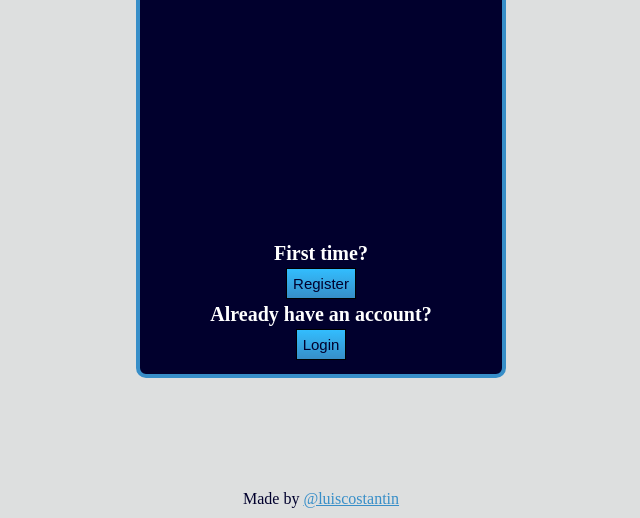
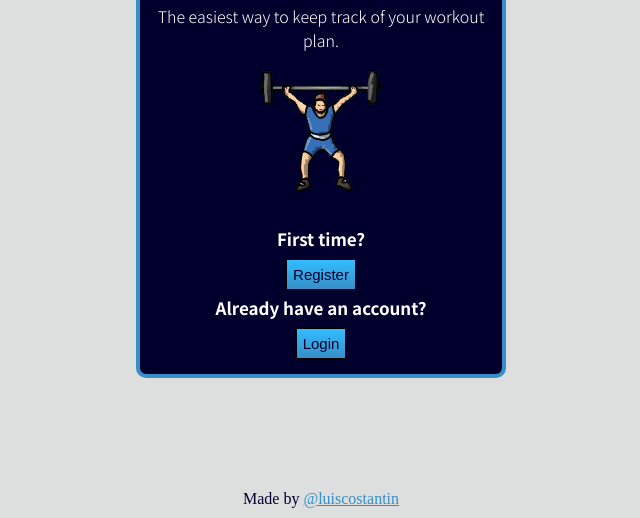
Before and after one commit to luisclaudioc/gym-friend, a website: page client/views/index.html in a window 1280 px wide. Shown: the part 282-800 px from the top of the page, without its empty margins (319-959 px from the left). Drawn offline with Linux system fonts and the light colour scheme; files that its build step writes are made by us from their sources.

Commit message:
font change

```diff
--- a/client/public/style.css
+++ b/client/public/style.css
@@ -56,8 +56,7 @@ footer {
 }
 
 img {
-    display: none;
-    border-radius: 50%;
+    width: 40%;
 }
 
 .main-container {
@@ -91,8 +90,15 @@ h1, p {
 }
 
 h2 {
-    font-size: 20px;
+    font-size: 17px;
     padding: 10px;
+}
+
+.roboto-slab-titles {
+    font-family: "Noto Sans JP", sans-serif;
+    font-optical-sizing: auto;
+    font-weight: 300;
+    font-style: normal;
 }
 
 .login-register {
--- a/client/views/index.html
+++ b/client/views/index.html
@@ -5,14 +5,17 @@
     <meta charset="UTF-8">
     <meta name="viewport" content="width=device-width, initial-scale=1.0">
     <link rel="stylesheet" type="text/css" href="client/public/style.css">
+    <link href="https://fonts.googleapis.com/css2?family=Noto+Sans+JP:wght@100..900&family=Oswald:wght@200..700&family=Roboto+Slab:wght@100..900&display=swap" rel="stylesheet">
 </head>
 
 <body>
-    <div class="main-container center">
+    <div class="main-container center roboto-slab-titles">
         <header>
             <h1>GYMBO</h1>
         </header>
-        <h1>Welcome to GymBo!</h1>
+        <h1>Welcome to GymBo</h1>
+        <p>The easiest way to keep track of your workout plan.</p>
+        <img src="/client/public/images/workout.png" alt="image of some gym weight">
         <div class="login-register">
             <h2>First time?</h2>
             <a class="a-btn" href="register">Register</a>
```
Also changed, not shown: client/views/login.html (+3 -2 lines), client/views/profile.html (+2 -1 lines), client/views/register.html (+2 -1 lines), client/views/workout.html (+2 -1 lines), client/public/images/workout.png (added), 3 other files.
